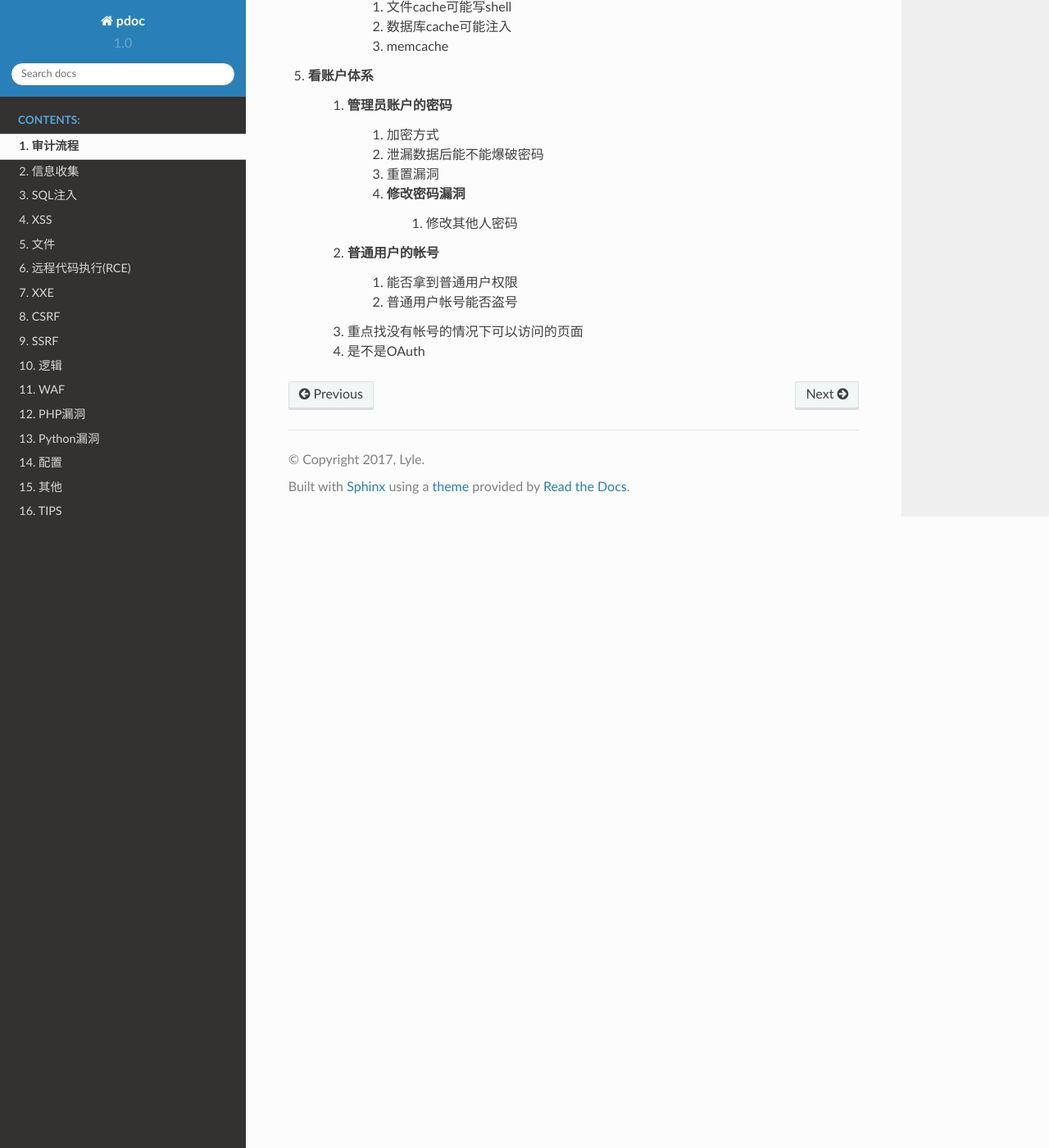
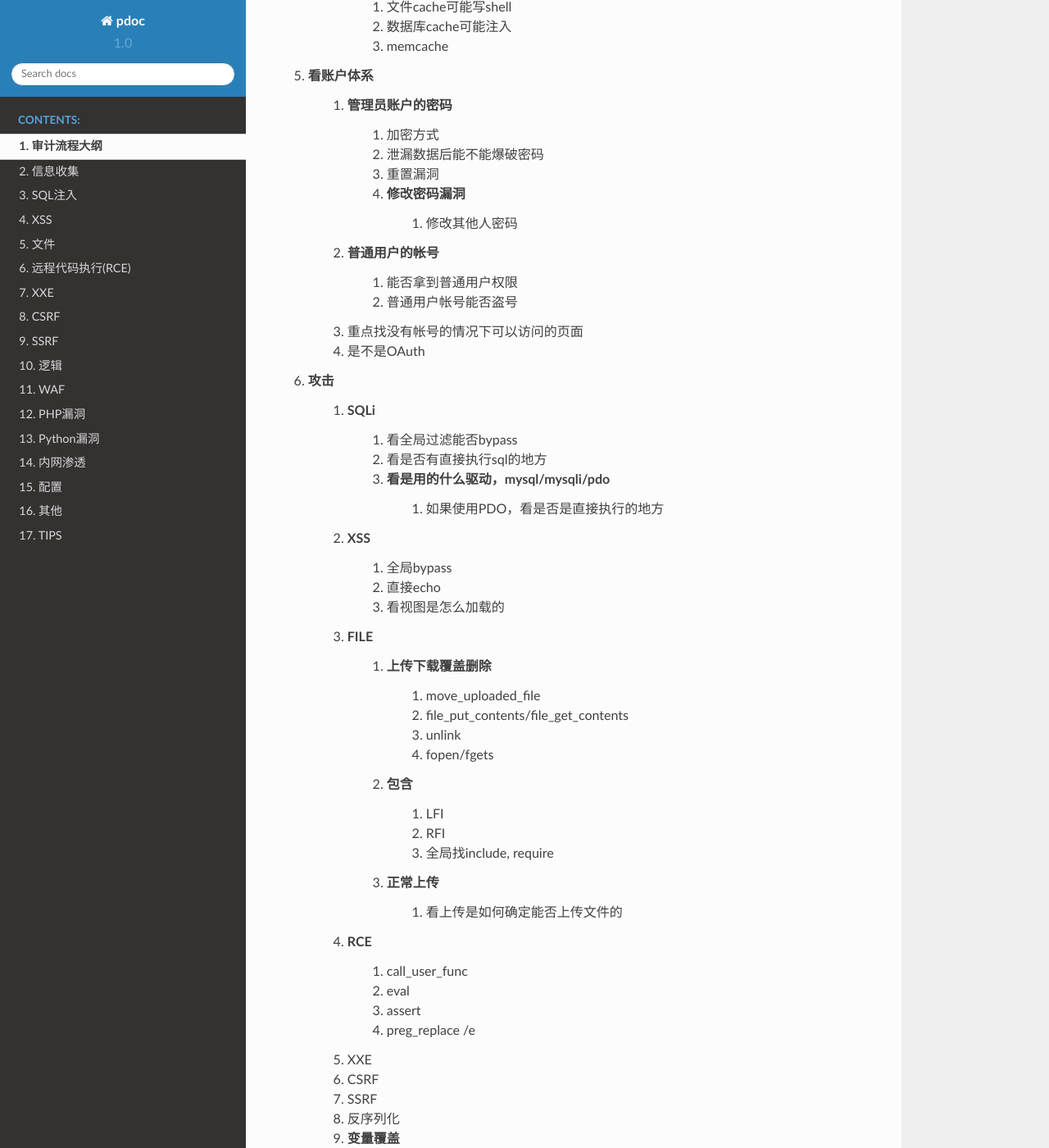
Before and after one commit to LyleMi/Learn-Web-Hacking, a Sphinx documentation site: the page built from web-security/source/aduit.rst, in a window 1280 px wide and 1400 px high, scrolled down 915 px. Shown: the whole window at 82% size. Built offline with Sphinx 7.4.7 and the Read the Docs theme 2.0.0, drawn with Linux system fonts in a browser that asks for light colours; some of the changed text lies outside the part shown.

```diff
--- a/web-security/source/aduit.rst
+++ b/web-security/source/aduit.rst
@@ -1,4 +1,4 @@
-审计流程
+审计流程大纲
 ================================
 
 
@@ -52,3 +52,76 @@
 
     3. 重点找没有帐号的情况下可以访问的页面
     4. 是不是OAuth
+
+6. 攻击
+    1. SQLi
+        1. 看全局过滤能否bypass
+        2. 看是否有直接执行sql的地方
+        3. 看是用的什么驱动，mysql/mysqli/pdo
+            1. 如果使用PDO，看是否是直接执行的地方
+
+
+    2. XSS
+        1. 全局bypass
+        2. 直接echo
+        3. 看视图是怎么加载的
+
+    3. FILE
+        1. 上传下载覆盖删除
+            1. move_uploaded_file
+            2. file_put_contents/file_get_contents
+            3. unlink
+            4. fopen/fgets
+
+        2. 包含
+            1. LFI
+            2. RFI
+            3. 全局找include, require
+
+        3. 正常上传
+            1. 看上传是如何确定能否上传文件的
+
+
+    4. RCE
+        1. call_user_func
+        2. eval
+        3. assert
+        4. preg_replace /e
+
+    5. XXE
+    6. CSRF
+    7. SSRF
+    8. 反序列化
+    9. 变量覆盖
+        1. extract
+        2. parse_str
+        3. array_map
+
+    10. LDAP
+    11. XPath
+    12. Cookie伪造
+
+7. 逻辑
+    1. 支付逻辑
+        1. 直接发含金额的数据包
+        2. 没有限制数量
+        3. 异常处理
+        4. 负数
+
+    2. 账户确认逻辑
+        1. 改密码
+        2. 密码重置
+
+    3. ID生成有规律
+    4. 接口无限制
+    5. 加密算法
+    6. 越权
+        1. 水平越权
+        2. 垂直越权
+
+    7. 执行顺序
+    8. 敏感信息
+
+8. 过滤
+    1. 找WAF
+        1. 看waf怎么过滤的，相应的如何绕过
--- a/web-security/source/index.rst
+++ b/web-security/source/index.rst
@@ -24,6 +24,7 @@
    waf
    php
    python
+   pentest
    config
    other
    tip
--- a/web-security/source/sql.rst
+++ b/web-security/source/sql.rst
@@ -120,6 +120,10 @@ Fuzz
 
     ascii(subtring(str,pos,length)) & 32 == 1
 
+::
+
+    报错注入
+    select count(*),(floor(rand(0)*2))x from information_schema.tables group by x;
 
 NoSQL注入
 --------------------------------
```
Also changed, not shown: web-security/source/pentest.rst (added, +111 -0 lines).
